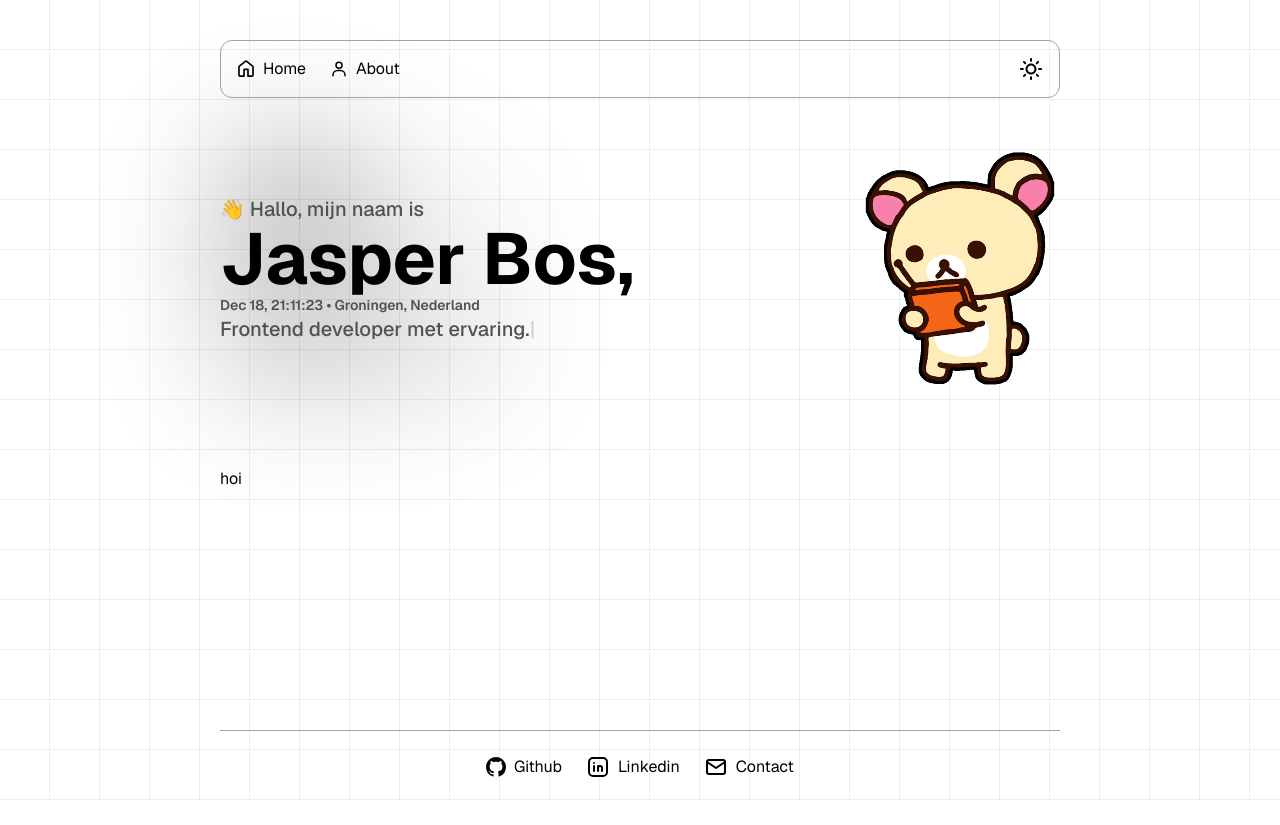
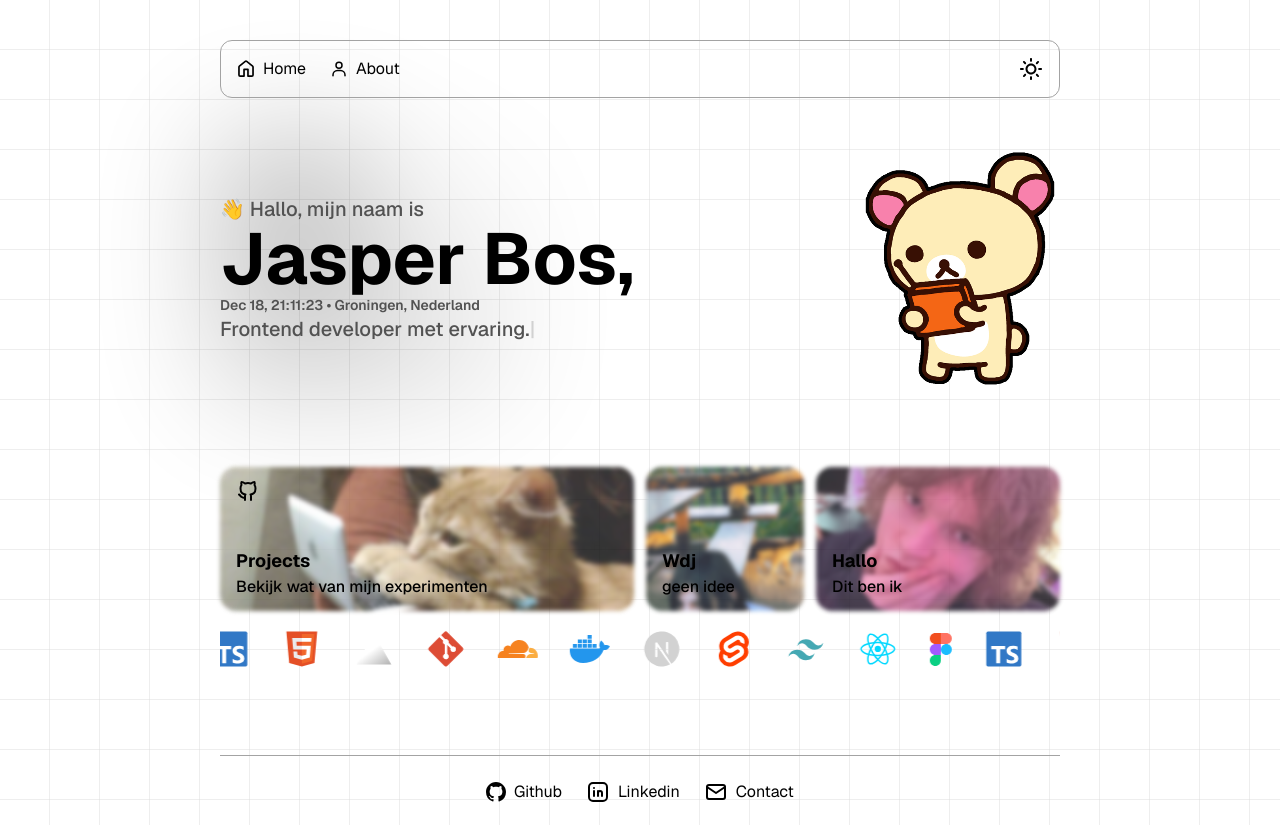
Before and after one commit to jasperbosdev/portfolio, a Next.js app: page / in a window 1280 px wide. Before the commit the page ends 800 px from the top, so only its background shows below. Built offline with nearby package versions, Linux system fonts and the light colour scheme; what @nextui-org/react would draw is missing.

Commit message:
add AboutGrid to home page.tsx

```diff
--- a/src/app/page.tsx
+++ b/src/app/page.tsx
@@ -2,6 +2,7 @@ import Image from "next/image";
 import Navbar from "./components/navigation/navbar";
 import Footer from "./components/navigation/footer";
 import Introduction from "./components/introduction/Introduction";
+import AboutGrid from "./components/introduction/AboutGrid";
 import Grid from "./components/etc/grid";
 
 export default function Home() {
@@ -12,7 +13,7 @@ export default function Home() {
         <Navbar />
         <div className="flex-col flex py-20 gap-20 w-full">
           <Introduction />
-          <div className="">hoi</div>
+          <AboutGrid />
         </div>
         <Footer />
       </div>
```
